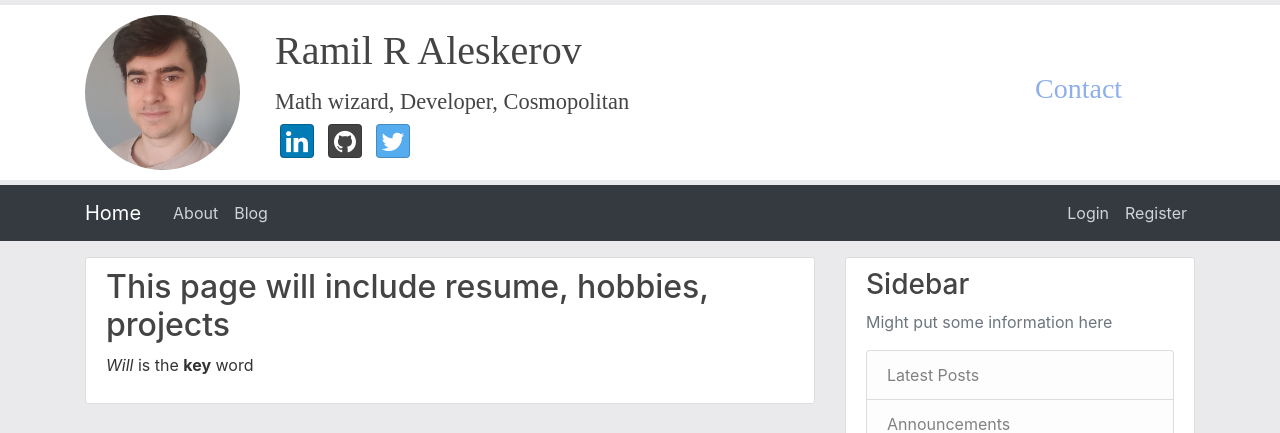
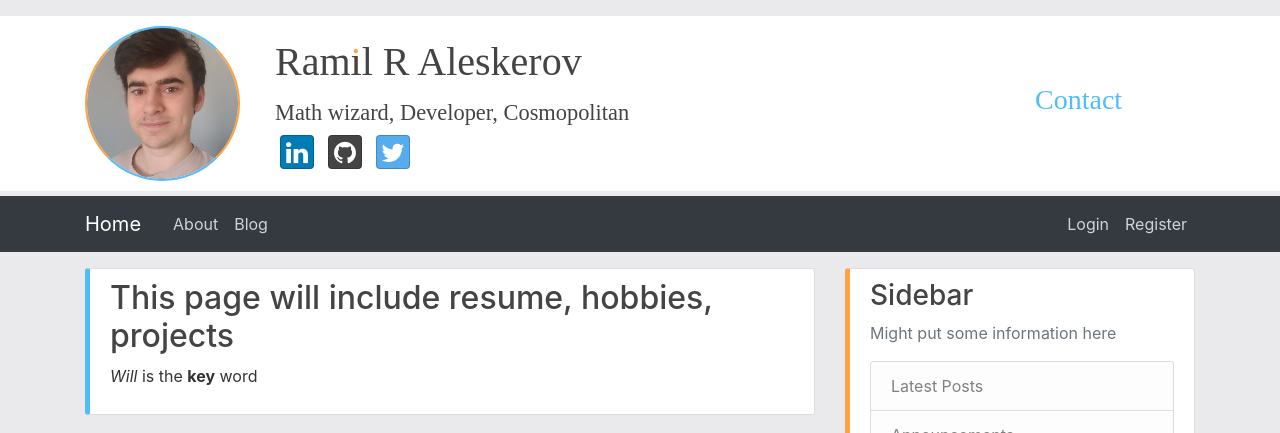
Before and after one commit to Mathemmagician/Flask_website, a Flask app: page /about in a window 1280 px wide. Shown: the top 433 px of the page. Run offline with Flask 2, Linux system fonts and the light colour scheme; parts of the project's set-up code (start-up, migrations or seed data) failed here and were passed over; some libraries are stand-ins or nearby versions.

Commit message:
Added Colors and small Css tricks

```diff
--- a/flaskblog/main/routes.py
+++ b/flaskblog/main/routes.py
@@ -33,5 +33,4 @@ def contact():
     	send_contact_email(eemail, ttitle, bbody)
     	flash("Message sent! I'll get back to it as soon as possible!", "success")
     	return redirect(url_for('main.contact'))
-
     return render_template('contact.html', title='Contact', form=form)
--- a/flaskblog/static/main.css
+++ b/flaskblog/static/main.css
@@ -1,7 +1,7 @@
 body {
   background: #eaeaed;
   color: #333333;
-  //margin-top: 5rem;
+  margin-top: 1rem;
 }
 
 h1, h2, h3, h4, h5, h6 {
@@ -21,14 +21,14 @@ p {
 
 .site-header {
   background-color: white;
-  padding:10px;
-  margin-top:5px;
-  margin-bottom:5px;
+  padding: 10px;
+  margin-top: 5px;
+  margin-bottom: 5px;
   font-family: "Perpetua";
 }
 
 a.header-contact {
-  color: #8db0eb;
+  color: #50bcfa;
 }
 a.header-contact:hover {
   color: #728bea;
@@ -37,6 +37,8 @@ a.header-contact:hover {
 .header-img {
   height: 155px;
   width: 155px;
+  border: 2px solid;
+  border-color:  #50bcfa #ffa340;
 }
 
 .site-navbar .navbar-nav .nav-link {
@@ -57,6 +59,16 @@ a.header-contact:hover {
   border: 1px solid #dddddd;
   border-radius: 3px;
   margin-bottom: 20px;
+}
+
+.site-main .content-section {
+  border-left-color: #50bcfa;
+  border-left-width: 5px;
+}
+
+.site-sidebar .content-section {
+  border-left-color: #ffa340;
+  border-left-width: 5px;
 }
 
 .article-title {
@@ -114,3 +126,17 @@ a.article-title:hover {
   margin-left: 5px;
   margin-right: 5px;
 }
+
+.i {
+  color: #ffa340;
+  position: relative;
+}
+.i:before {
+  content: "ı";
+  color: #444444;
+  position: absolute;
+}
+
+.btn-info {
+
+}
--- a/flaskblog/templates/about.html
+++ b/flaskblog/templates/about.html
@@ -4,4 +4,12 @@
 		<h2> This page will include resume, hobbies, projects</h2>
 		<p><i>Will</i> is the <strong>key</strong> word</p>
 	</div>
+
+
+	<div class='content-section embed-responsive' style='padding-bottom:126%'>
+		<iframe src="https://drive.google.com/file/d/17v0ZC57vt04vqXz42Ng7mOpyqlteXfmY/preview"
+		width=100% height=100%></iframe>
+	</div>
+
+
 {% endblock content %}
--- a/flaskblog/templates/layout.html
+++ b/flaskblog/templates/layout.html
@@ -11,7 +11,7 @@
     <link rel="stylesheet" type="text/css" href="{{ url_for('static', filename='main.css') }}">
 
     <!-- Add icon library -->
-    <link href="static/assets/css/font-awesome.css" rel="stylesheet">
+    <link rel="stylesheet" href="{{ url_for('static', filename='assets/css/font-awesome.css') }}" >
     <link rel="stylesheet" href="{{ url_for('static', filename='bootstrap-social.css') }}">
 
 
@@ -30,7 +30,7 @@
             <img class="rounded-circle header-img" src="{{ url_for('static', filename='images/ramil_logo.png') }}">
           </div>
           <div class="col-xs-12 col-md-7 col-xl-8 text-center text-md-left">
-            <h1>Ramil R Aleskerov </h1>
+            <h1>Ram<span class="i">i</span>l R Aleskerov </h1>
             <h3><small>Math wizard, Developer, Cosmopolitan</small></h3>
 
             <a href="https://www.linkedin.com/in/ramilaleskerov/" class="btn btn-social-icon btn-linkedin">
@@ -82,7 +82,7 @@
 
   <main role="main" class="container pt-3">
     <div class="row">
-      <div class="col-md-8">
+      <div class="col-md-8 site-main">
         {% with messages = get_flashed_messages(with_categories=true) %}
           {% if messages %}
             {% for category, message in messages %}
@@ -94,7 +94,8 @@
         {% endwith %}
         {% block content %}{% endblock %}
       </div>
-      <div class="col-md-4">
+
+      <div class="col-md-4 site-sidebar">
         <div class="content-section">
           <h3>Sidebar</h3>
           <p class='text-muted'>Might put some information here
```
